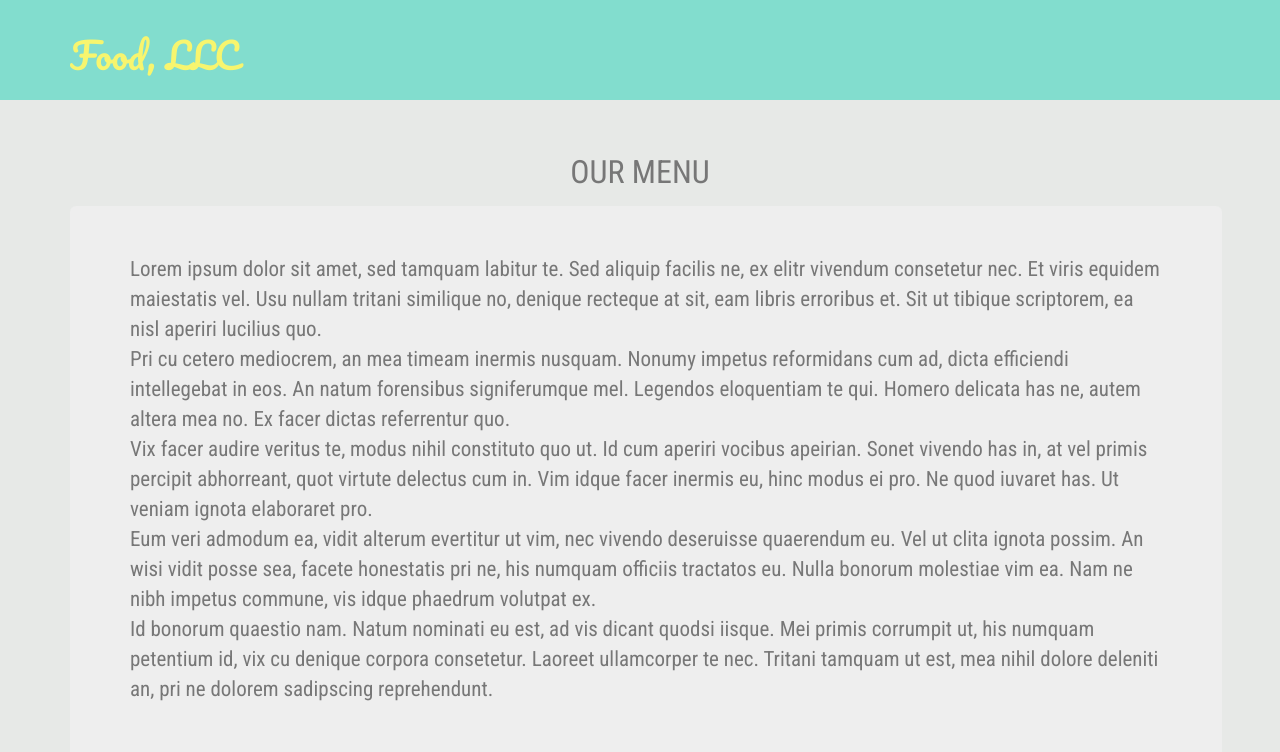
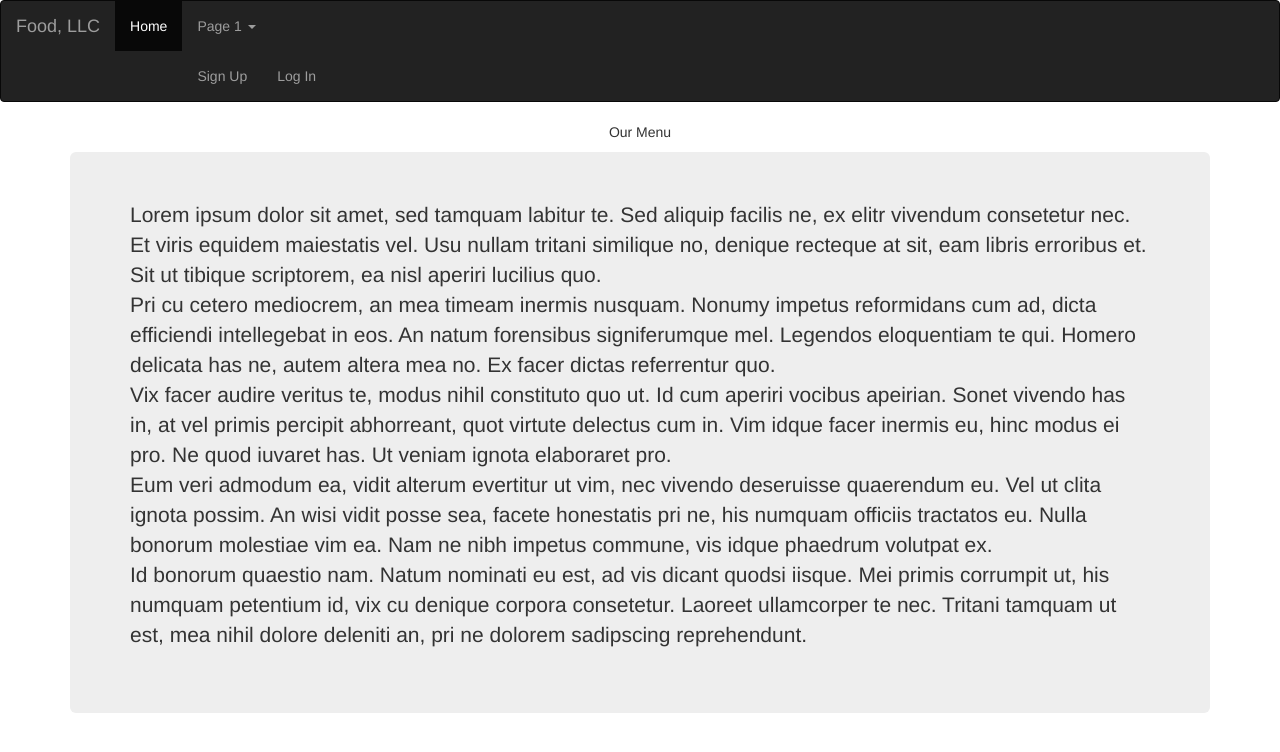
Before and after one commit to emmvalenti/emmvalenti.github.io, a Jekyll site: the page module3/index.html, which Jekyll copies as it is, in a window 1280 px wide. Shown: the top 752 px of the page. Built offline with Jekyll 4.4.1, drawn with Linux system fonts in a browser that asks for light colours.

Commit message:
add src links for bootstrap, jquery, js, change nav code for dropdown button

```diff
--- a/module3/index.html
+++ b/module3/index.html
@@ -5,38 +5,45 @@
 	<meta http-equiv="X-UA-Compatible" content="IE-edge">
 	<meta name="viewport" content="width=device-width, initial-scale=1">
 	<title>Module 3 Assignment</title>
-	<link rel="stylesheet" href="css/bootstrap.min.css">
-	<link rel="stylesheet" href="css/style.css">
+	<link rel="stylesheet" href="http://maxcdn.bootstrapcdn.com/bootstrap/3.3.7/css/bootstrap.min.css">
+  	<script src="https://ajax.googleapis.com/ajax/libs/jquery/1.12.4/jquery.min.js"></script>
+  	<script src="http://maxcdn.bootstrapcdn.com/bootstrap/3.3.7/js/bootstrap.min.js"></script>
 	<link href="https://fonts.googleapis.com/css?family=Pacifico|Roboto+Condensed" rel="stylesheet">
 </head>
 <body>
 	<header>
-		<nav id="header-nav" class="navbar navbar-default">
-			<div class="container">
-				<div class="navbar-brand pull-left">
-					<a href="index.html"><h1>Food, LLC</h1></a>
-				</div>
-
-				<button type="button" class="navbar-toggle collapsed" data-toggle="collapse" data-target="#collapsable-nav" aria-expanded="false">
+		<nav id="header-nav" class="navbar navbar-inverse">
+			<div class="container-fluid">
+				<div class="navbar-header">
+					<button type="button" class="navbar-toggle" data-toggle="collapse"  aria-expanded="false" data-target="#myNavbar">
 					<span class="sr-only">Toggle navigation</span>
 					<span class="icon-bar"></span>
 					<span class="icon-bar"></span>
 					<span class="icon-bar"></span>
-				</button>
+					</button>
+					<a class="navbar-brand" href="#">Food, LLC</a>
+				</div>
 
-				<div id="collapsable-nav" class="collapse navbar-collapse">
-					<ul id="nav-list" class="nav navbar-nav navbar-right">
-						<li>
-							<a href="#chicken">Chicken</a>
-						</li>
-						<li>
-							<a href="#beef">Beef</a>
-						</li>
-						<li>
-							<a href="#sushi">Sushi</a>
+				<div class="collapse navbar-collapse" id="myNavbar">
+					<ul class="nav navbar-nav">
+						<li class="active"><a href="#">Home</a></li>
+						<li class="dropdown">
+							<a class="dropdown-toggle" data-toggle="dropdown" href="#">Page 1 <span class="caret"></span></a>
+
+							<ul class="dropdown-menu">
+								<li><a href="#chicken">Chicken</a></li>
+								<li><a href="#beef">Beef</a></li>
+								<li><a href="#sushi">Sushi</a></li>
+							</ul>
+							<ul class="nav navbar-nav navbar-right">
+								<li><a href="#">Sign Up</a></li>
+								<li><a href="#">Log In</a></li>
+							</ul>
 						</li>
 					</ul>
 				</div>
+
+
 			</div>
 		</nav>
 	</header>
```
